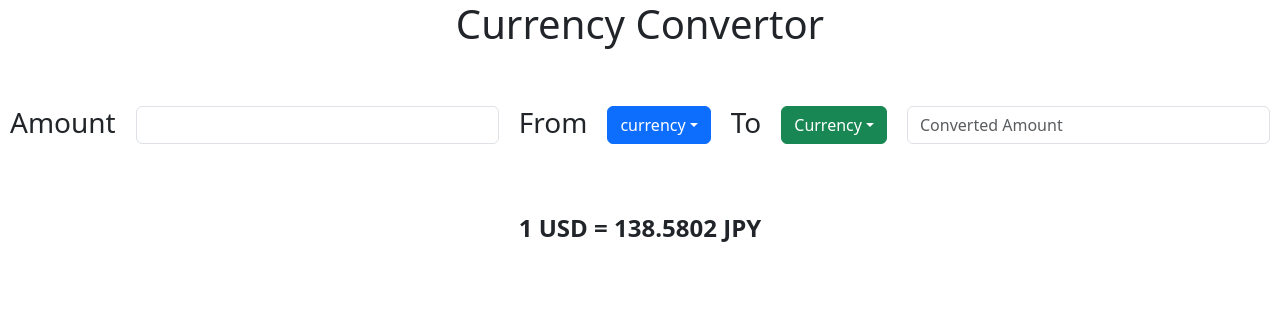
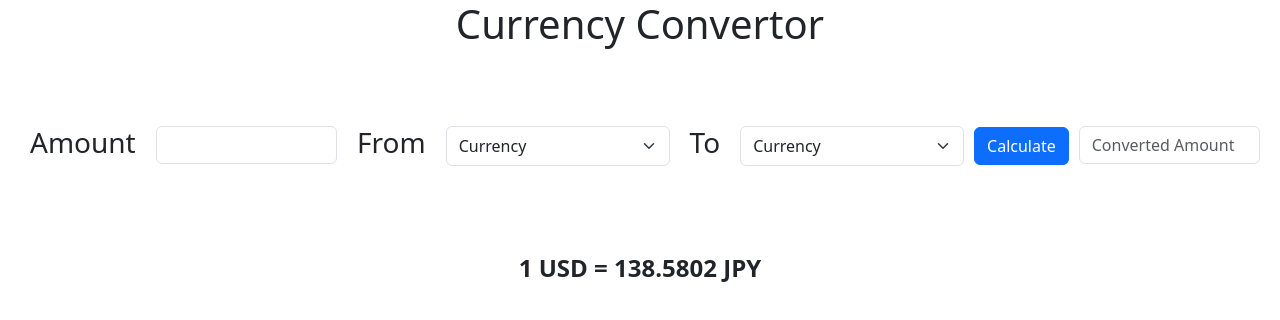
Before and after one commit to ruchikaroy/currency_convertor, a React (Vite) app: page / in a window 1280 px wide. Shown: the top 320 px of the page. Built offline with nearby package versions, Linux system fonts and the light colour scheme.

Commit message:
Changes made to styling from dropdown to form select

```diff
--- a/src/App.tsx
+++ b/src/App.tsx
@@ -1,7 +1,11 @@
 import CurrencyConvertor from "./currencyConvertor";
 
 function App() {
-  return <CurrencyConvertor />;
+  return (
+    <>
+      <CurrencyConvertor />
+    </>
+  );
 }
 
 export default App;
--- a/src/CurrencyConvertor.tsx
+++ b/src/CurrencyConvertor.tsx
@@ -1,20 +1,21 @@
-import { useState } from "react";
-import { DropdownButton } from "react-bootstrap";
-import Dropdown from "react-bootstrap/Dropdown";
+import { Button } from "react-bootstrap";
 import Form from "react-bootstrap/Form";
 import InputGroup from "react-bootstrap/InputGroup";
 
 const CurrencyConvertor = () => {
   const currenciesName = ["USD", "INR", "AUD", "CAD", "EUR", "GBP", "JPY"];
 
-  const [selectSourceCurrency, setSelectedSourceCurrency] = useState("");
-
   return (
     <>
       <h1 className="text-center">Currency Convertor</h1>
       <div
         className="d-inline-flex align-items-centre justify-content-center"
-        style={{ marginTop: "50px", width: "100%", gap: "10px" }}
+        style={{
+          marginTop: "50px",
+          width: "100%",
+          gap: "10px",
+          padding: "20px",
+        }}
       >
         <Form.Label>
           <h3 style={{ margin: "0 10px" }}>Amount</h3>
@@ -23,37 +24,33 @@ const CurrencyConvertor = () => {
           <Form.Control type="number" />
         </InputGroup>
         <h3 style={{ margin: "0 10px" }}>From</h3>
-        <Dropdown>
-          <DropdownButton title="currency">
-            <Dropdown.Menu>
-              {currenciesName.map((currency) => (
-                <Dropdown.Item
-                  key={currency}
-                  onClick={(event) => console.log(event)}
-                >
-                  {currency}
-                </Dropdown.Item>
-              ))}
-            </Dropdown.Menu>
-          </DropdownButton>
-        </Dropdown>
+        <select className="form-select" style={{ height: "40px" }}>
+          <option value="">Currency</option>
+          {currenciesName.map((currency, index) => (
+            <option key={index} value={currency}>
+              {currency}
+            </option>
+          ))}
+        </select>
         <h3 style={{ margin: "0 10px" }}>To</h3>
-        <Dropdown>
-          <Dropdown.Toggle variant="success" id="dropdown-basic">
-            Currency
-          </Dropdown.Toggle>
-          <Dropdown.Menu>
-            {currenciesName.map((currency) => (
-              <Dropdown.Item
-                key={currency}
-                onClick={() => setSelectedSourceCurrency(currency)}
-              >
-                {currency}
-              </Dropdown.Item>
-            ))}
-          </Dropdown.Menu>
-        </Dropdown>
-        <InputGroup className="mb-3" style={{ margin: "0 10px" }}>
+        <select className="form-select" style={{ height: "40px" }}>
+          <option value="">Currency</option>
+          {currenciesName.map((currency, index) => (
+            <option key={index} value={currency}>
+              {currency}
+            </option>
+          ))}
+        </select>
+        <Button
+          style={{
+            alignSelf: "center",
+            marginTop: "-15px",
+            alignItems: "center",
+          }}
+        >
+          Calculate
+        </Button>
+        <InputGroup className="mb-3">
           <Form.Control placeholder="Converted Amount" />
         </InputGroup>
       </div>
```
